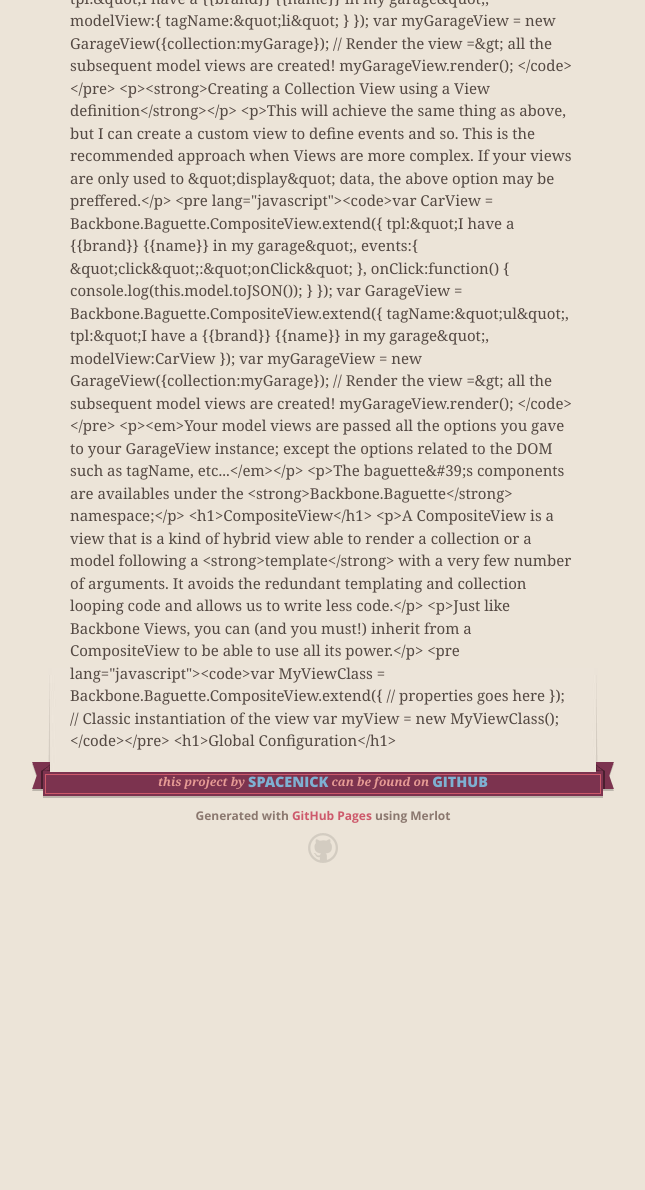
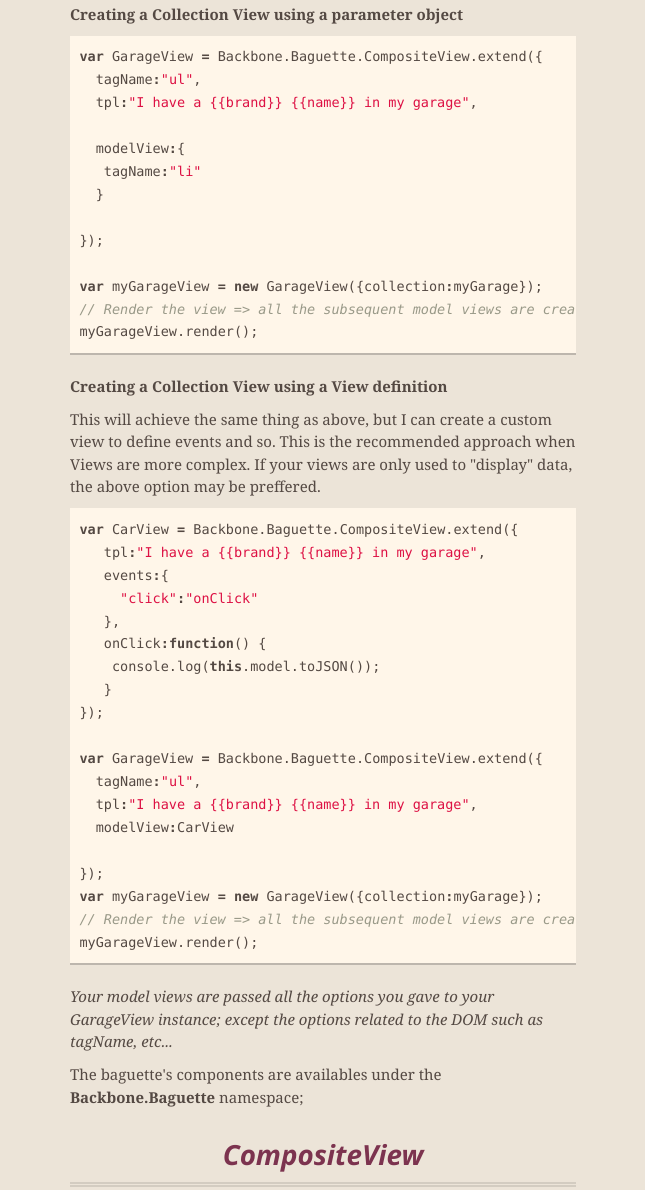
Before and after one commit to spacenick/backbone-baguette, a plain HTML site: page index.html in a window 1280 px wide. Shown: the part 2074-3264 px from the top of the page, without its empty margins (317-962 px from the left). Before the commit the page ends 2977 px from the top, so only its background shows below. Drawn offline with nearby package versions, Linux system fonts and the light colour scheme.

```diff
--- a/index.html
+++ b/index.html
@@ -99,78 +99,78 @@
 <span class="p">});</span>
 </pre></div>
 
-<p><em>As I am a fanatic of RequireJS, **tpl</em>* attribute is now <strong>only supporting</strong> a raw string because I'm using the awesome text plugin to load asynchronosouly my .tpl files. Support for a jQuery selector to fetch a  text/template will be added*&lt;/p&gt;
+<p>Since I am a fanatic of <a href="http://requirejs.org/">RequireJS</a>, tpl attribute is for now only supporting a raw string because I'm using the awesome <a href="https://github.com/requirejs/text">text plugin</a> to load asynchronosouly my .tpl files. Support for a jQuery selector to fetch a script text/template will be added soon!</p>
 
-&lt;h6&gt;Rendering a collection&lt;/h6&gt;
+<h6>Rendering a collection</h6>
 
-&lt;p&gt;You can use a Composite View to &lt;strong&gt;render a collection&lt;/strong&gt; and avoid to write the redundant &lt;em&gt;this.collection.each(....)&lt;/em&gt; code.&lt;/p&gt;
+<p>You can use a Composite View to <strong>render a collection</strong> and avoid to write the redundant <em>this.collection.each(....)</em> code.</p>
 
-&lt;p&gt;To achieve this you can define the &lt;strong&gt;modelView&lt;/strong&gt; parameter which is either a Backbone.View (or a Baguette CompositeView obviously) definition (not an instance!) or either a parameter object which can contain the traditional Backbone Views parameters to create an el, such as &lt;strong&gt;tagName&lt;/strong&gt;, &lt;strong&gt;className&lt;/strong&gt;, etc...&lt;/p&gt;
+<p>To achieve this you can define the <strong>modelView</strong> parameter which is either a Backbone.View (or a Baguette CompositeView obviously) definition (not an instance!) or either a parameter object which can contain the traditional Backbone Views parameters to create an el, such as <strong>tagName</strong>, <strong>className</strong>, etc...</p>
 
-&lt;p&gt;&lt;em&gt;If you use the second option, Baguette will create &amp;quot;anonymous&amp;quot; views inside the render function for you. Therefore you won&amp;#39;t be able to define custom attributes on theses views, are they will be originals Baguette CompositeView objects.&lt;/em&gt;&lt;/p&gt;
+<p><em>If you use the second option, Baguette will create "anonymous" views inside the render function for you. Therefore you won't be able to define custom attributes on theses views, are they will be originals Baguette CompositeView objects.</em></p>
 
-&lt;p&gt;&lt;strong&gt;Creating a Collection View using a parameter object&lt;/strong&gt;&lt;/p&gt;
+<p><strong>Creating a Collection View using a parameter object</strong></p>
 
-&lt;pre lang="javascript"&gt;&lt;code&gt;var GarageView = Backbone.Baguette.CompositeView.extend({
-  tagName:&amp;quot;ul&amp;quot;,
-  tpl:&amp;quot;I have a {{brand}} {{name}} in my garage&amp;quot;,
+<div class="highlight"><pre><span class="kd">var</span> <span class="nx">GarageView</span> <span class="o">=</span> <span class="nx">Backbone</span><span class="p">.</span><span class="nx">Baguette</span><span class="p">.</span><span class="nx">CompositeView</span><span class="p">.</span><span class="nx">extend</span><span class="p">({</span>
+  <span class="nx">tagName</span><span class="o">:</span><span class="s2">"ul"</span><span class="p">,</span>
+  <span class="nx">tpl</span><span class="o">:</span><span class="s2">"I have a {{brand}} {{name}} in my garage"</span><span class="p">,</span>
 
-  modelView:{
-   tagName:&amp;quot;li&amp;quot;
-  }
+  <span class="nx">modelView</span><span class="o">:</span><span class="p">{</span>
+   <span class="nx">tagName</span><span class="o">:</span><span class="s2">"li"</span>
+  <span class="p">}</span>
 
-});
+<span class="p">});</span>
 
-var myGarageView = new GarageView({collection:myGarage});
-// Render the view =&amp;gt; all the subsequent model views are created!
-myGarageView.render();
-&lt;/code&gt;&lt;/pre&gt;
+<span class="kd">var</span> <span class="nx">myGarageView</span> <span class="o">=</span> <span class="k">new</span> <span class="nx">GarageView</span><span class="p">({</span><span class="nx">collection</span><span class="o">:</span><span class="nx">myGarage</span><span class="p">});</span>
+<span class="c1">// Render the view =&gt; all the subsequent model views are created!</span>
+<span class="nx">myGarageView</span><span class="p">.</span><span class="nx">render</span><span class="p">();</span>
+</pre></div>
 
-&lt;p&gt;&lt;strong&gt;Creating a Collection View using a View definition&lt;/strong&gt;&lt;/p&gt;
+<p><strong>Creating a Collection View using a View definition</strong></p>
 
-&lt;p&gt;This will achieve the same thing as above, but I can create a custom view to define events and so. This is the recommended approach when Views are more complex. If your views are only used to &amp;quot;display&amp;quot; data, the above option may be preffered.&lt;/p&gt;
+<p>This will achieve the same thing as above, but I can create a custom view to define events and so. This is the recommended approach when Views are more complex. If your views are only used to "display" data, the above option may be preffered.</p>
 
-&lt;pre lang="javascript"&gt;&lt;code&gt;var CarView = Backbone.Baguette.CompositeView.extend({
-   tpl:&amp;quot;I have a {{brand}} {{name}} in my garage&amp;quot;,
-   events:{
-     &amp;quot;click&amp;quot;:&amp;quot;onClick&amp;quot;
-   },
-   onClick:function() {
-    console.log(this.model.toJSON());
-   }
-});
+<div class="highlight"><pre><span class="kd">var</span> <span class="nx">CarView</span> <span class="o">=</span> <span class="nx">Backbone</span><span class="p">.</span><span class="nx">Baguette</span><span class="p">.</span><span class="nx">CompositeView</span><span class="p">.</span><span class="nx">extend</span><span class="p">({</span>
+   <span class="nx">tpl</span><span class="o">:</span><span class="s2">"I have a {{brand}} {{name}} in my garage"</span><span class="p">,</span>
+   <span class="nx">events</span><span class="o">:</span><span class="p">{</span>
+     <span class="s2">"click"</span><span class="o">:</span><span class="s2">"onClick"</span>
+   <span class="p">},</span>
+   <span class="nx">onClick</span><span class="o">:</span><span class="kd">function</span><span class="p">()</span> <span class="p">{</span>
+    <span class="nx">console</span><span class="p">.</span><span class="nx">log</span><span class="p">(</span><span class="k">this</span><span class="p">.</span><span class="nx">model</span><span class="p">.</span><span class="nx">toJSON</span><span class="p">());</span>
+   <span class="p">}</span>
+<span class="p">});</span>
 
-var GarageView = Backbone.Baguette.CompositeView.extend({
-  tagName:&amp;quot;ul&amp;quot;,
-  tpl:&amp;quot;I have a {{brand}} {{name}} in my garage&amp;quot;,
-  modelView:CarView
+<span class="kd">var</span> <span class="nx">GarageView</span> <span class="o">=</span> <span class="nx">Backbone</span><span class="p">.</span><span class="nx">Baguette</span><span class="p">.</span><span class="nx">CompositeView</span><span class="p">.</span><span class="nx">extend</span><span class="p">({</span>
+  <span class="nx">tagName</span><span class="o">:</span><span class="s2">"ul"</span><span class="p">,</span>
+  <span class="nx">tpl</span><span class="o">:</span><span class="s2">"I have a {{brand}} {{name}} in my garage"</span><span class="p">,</span>
+  <span class="nx">modelView</span><span class="o">:</span><span class="nx">CarView</span>
 
-});
-var myGarageView = new GarageView({collection:myGarage});
-// Render the view =&amp;gt; all the subsequent model views are created!
-myGarageView.render();
-&lt;/code&gt;&lt;/pre&gt;
+<span class="p">});</span>
+<span class="kd">var</span> <span class="nx">myGarageView</span> <span class="o">=</span> <span class="k">new</span> <span class="nx">GarageView</span><span class="p">({</span><span class="nx">collection</span><span class="o">:</span><span class="nx">myGarage</span><span class="p">});</span>
+<span class="c1">// Render the view =&gt; all the subsequent model views are created!</span>
+<span class="nx">myGarageView</span><span class="p">.</span><span class="nx">render</span><span class="p">();</span>
+</pre></div>
 
-&lt;p&gt;&lt;em&gt;Your model views are passed all the options you gave to your GarageView instance; except the options related to the DOM such as tagName, etc...&lt;/em&gt;&lt;/p&gt;
+<p><em>Your model views are passed all the options you gave to your GarageView instance; except the options related to the DOM such as tagName, etc...</em></p>
 
-&lt;p&gt;The baguette&amp;#39;s components are availables under the &lt;strong&gt;Backbone.Baguette&lt;/strong&gt; namespace;&lt;/p&gt;
+<p>The baguette's components are availables under the <strong>Backbone.Baguette</strong> namespace;</p>
 
-&lt;h1&gt;CompositeView&lt;/h1&gt;
+<h1>CompositeView</h1>
 
-&lt;p&gt;A CompositeView is a view that is a kind of hybrid view able to render a collection or a model following a &lt;strong&gt;template&lt;/strong&gt; with a very few number of arguments. It avoids the redundant templating and collection looping code and allows us to write less code.&lt;/p&gt;
+<p>A CompositeView is a view that is a kind of hybrid view able to render a collection or a model following a <strong>template</strong> with a very few number of arguments. It avoids the redundant templating and collection looping code and allows us to write less code.</p>
 
-&lt;p&gt;Just like Backbone Views, you can (and you must!) inherit from a CompositeView to be able to use all its power.&lt;/p&gt;
+<p>Just like Backbone Views, you can (and you must!) inherit from a CompositeView to be able to use all its power.</p>
 
-&lt;pre lang="javascript"&gt;&lt;code&gt;var MyViewClass = Backbone.Baguette.CompositeView.extend({
-   // properties goes here
-});
+<div class="highlight"><pre><span class="kd">var</span> <span class="nx">MyViewClass</span> <span class="o">=</span> <span class="nx">Backbone</span><span class="p">.</span><span class="nx">Baguette</span><span class="p">.</span><span class="nx">CompositeView</span><span class="p">.</span><span class="nx">extend</span><span class="p">({</span>
+   <span class="c1">// properties goes here</span>
+<span class="p">});</span>
 
-// Classic instantiation of the view
-var myView = new MyViewClass();
+<span class="c1">// Classic instantiation of the view</span>
+<span class="kd">var</span> <span class="nx">myView</span> <span class="o">=</span> <span class="k">new</span> <span class="nx">MyViewClass</span><span class="p">();</span>
 
-&lt;/code&gt;&lt;/pre&gt;
+</pre></div>
 
-&lt;h1&gt;Global Configuration&lt;/h1&gt;</p>
+<h1>Global Configuration</h1>
       </section>
 
       <footer>
```
Also changed, not shown: params.json (+1 -1 lines).
